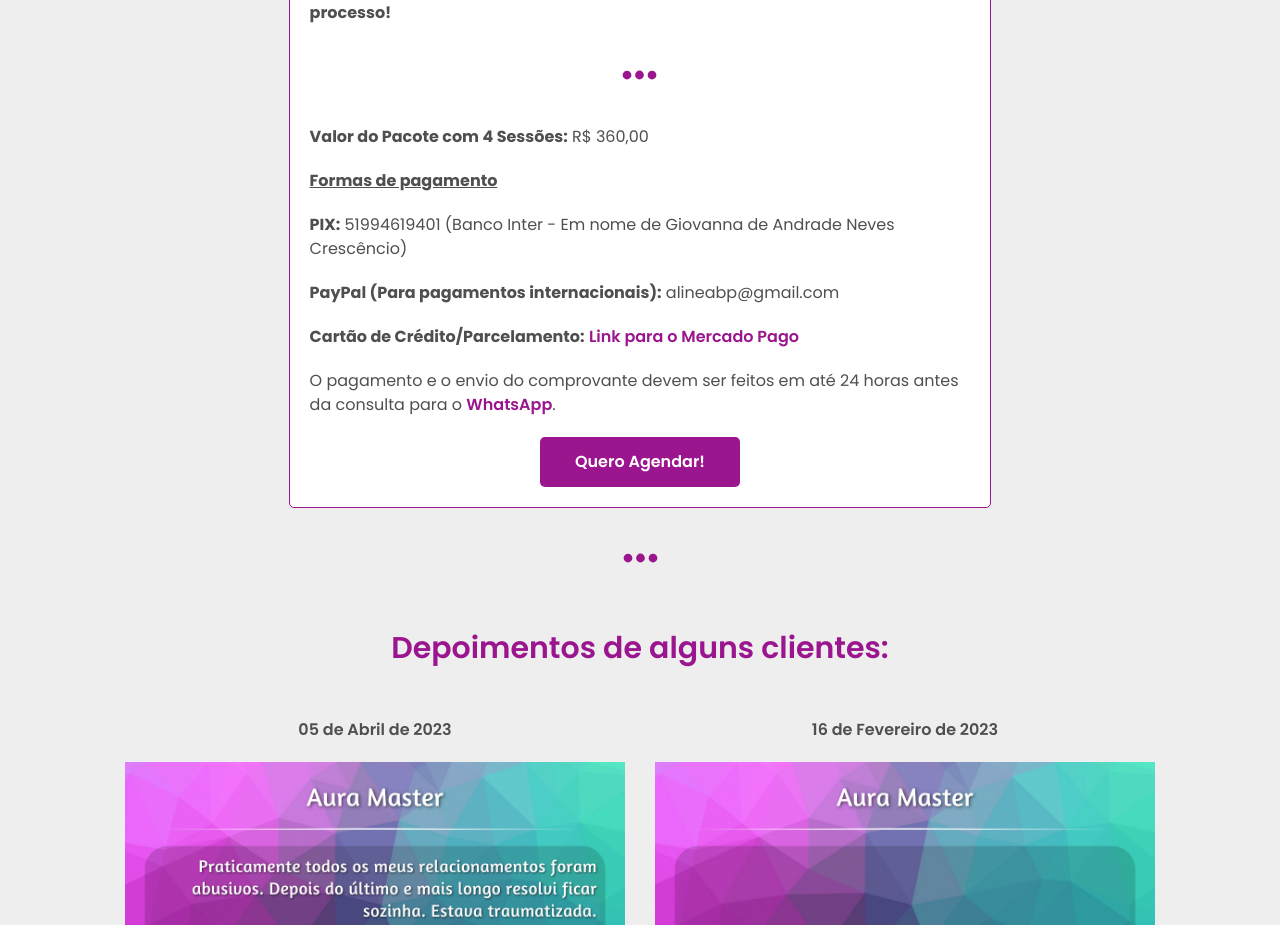
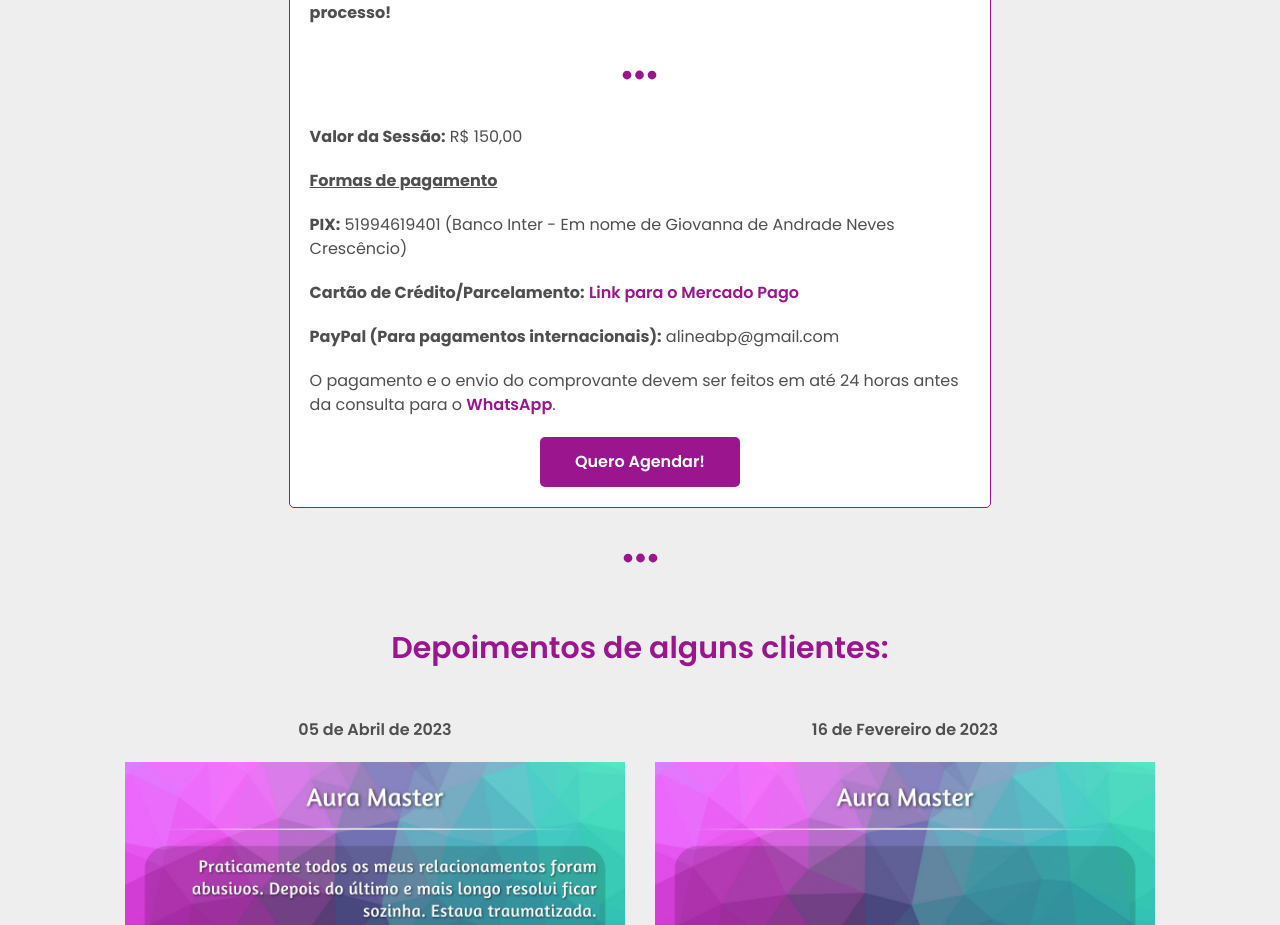
Before and after one commit to alinebastos/alinebastosterapeuta, a React (Create React App) app: page / in a window 1280 px wide. Shown: the part 2240-3165 px from the top of the page. Built offline with nearby package versions, Linux system fonts and the light colour scheme.

Commit message:
Return do original price

```diff
--- a/src/pages/aura-master/index.js
+++ b/src/pages/aura-master/index.js
@@ -215,11 +215,11 @@ function AuraMaster () {
                         <p><b>Lembre-se: o terapeuta é apenas um facilitador, você é responsável pelo seu processo!</b></p>
 
                         <Icon icon={faEllipsis} />
-                        <p><b>Valor do Pacote com 4 Sessões:</b> R$ 360,00</p>
+                        <p><b>Valor da Sessão:</b> R$ 150,00</p>
                         <p><b><u>Formas de pagamento</u></b></p>
                         <p><b>PIX:</b> 51994619401 (Banco Inter - Em nome de Giovanna de Andrade Neves Crescêncio)</p>
+                        <p><b>Cartão de Crédito/Parcelamento:</b> <a href="https://mpago.la/2CVr9Qv" target="_blank" rel="noreferrer" >Link para o Mercado Pago</a><br /></p>
                         <p><b>PayPal (Para pagamentos internacionais):</b> alineabp@gmail.com</p>
-                        <p><b>Cartão de Crédito/Parcelamento:</b> <a href="https://mpago.la/13QpSbJ" target="_blank" rel="noreferrer" >Link para o Mercado Pago</a><br /></p>
                         <p>O pagamento e o envio do comprovante devem ser feitos em até 24 horas antes da consulta para o <a href='https://api.whatsapp.com/send?phone=5551983011098' target="_blank" rel="noreferrer">WhatsApp</a>.</p>
 
                         <ButtonLink href="https://calendly.com/alinebastos/agenda" target="_blank">Quero Agendar!</ButtonLink>
```
